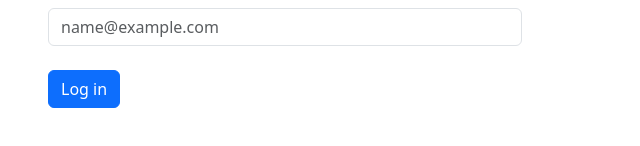
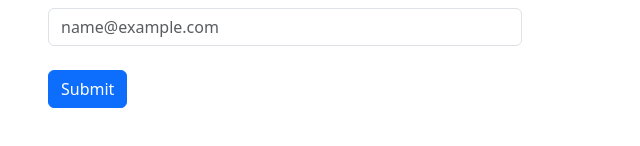
Before and after one commit to SEG3125-A/Group-9, a React (Create React App) app in the folder Lab8/windermere-music/: page /Booking in a window 1280 px wide. Shown: the part 504-650 px from the top of the page, without its empty margins (0-640 px from the left). Built offline with nearby package versions, Linux system fonts and the light colour scheme; the HTML template or start-up script is replaced by a standard one.

Commit message:
Rename button

```diff
--- a/Lab8/windermere-music/src/screens/BookingPage.tsx
+++ b/Lab8/windermere-music/src/screens/BookingPage.tsx
@@ -114,7 +114,7 @@ const BookingPage = () => {
 
                     <div>
                         <Button className="uottawa-btn" type="submit">
-                            Log in
+                            Submit
                         </Button>
                     </div>
                 </Form>
```
